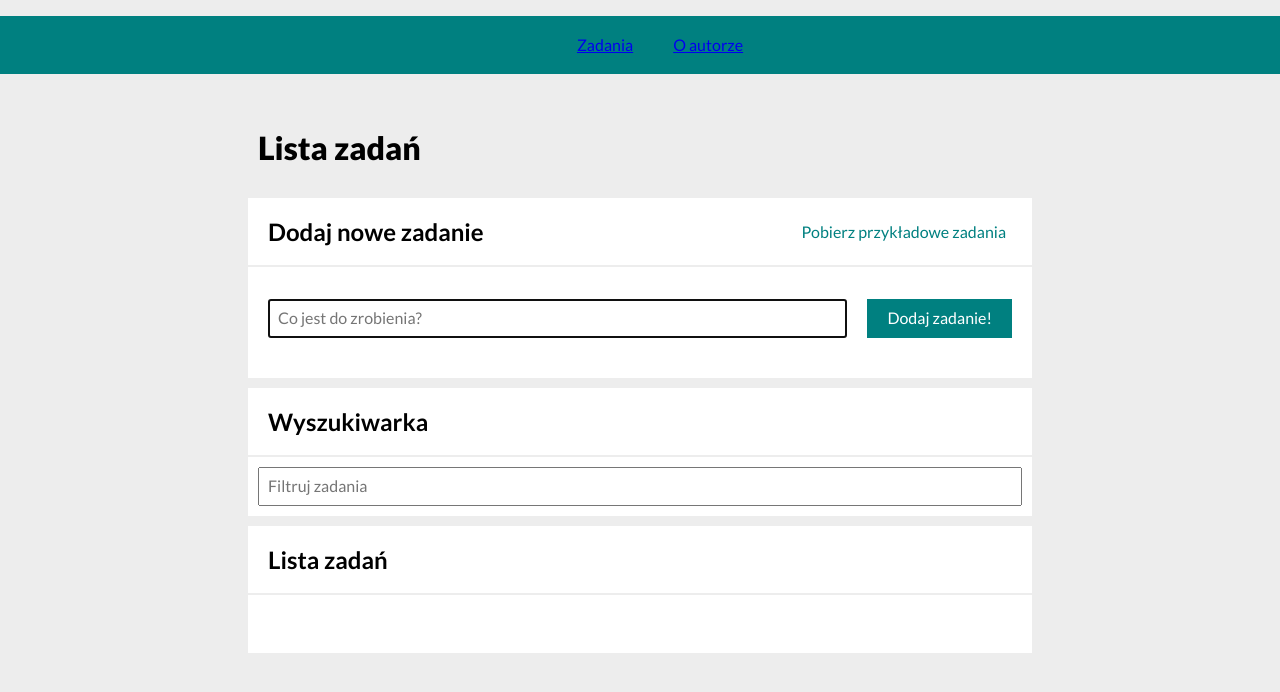
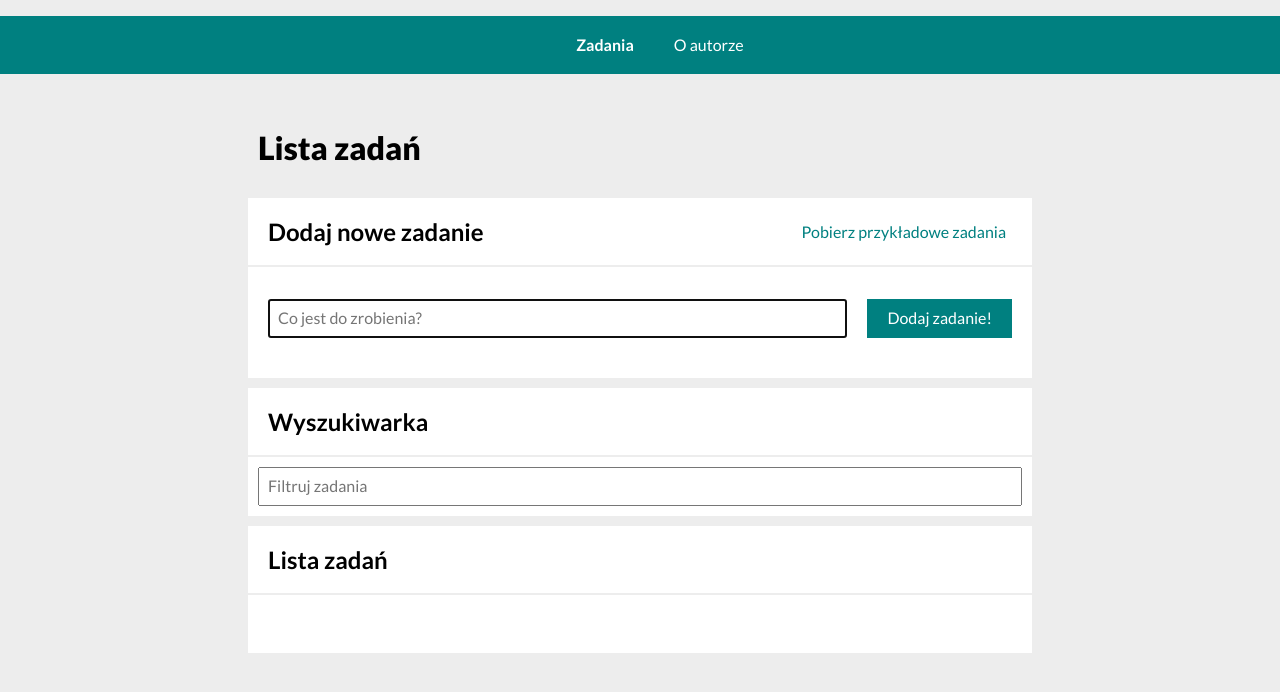
Before and after one commit to KamilStawik/todo-list-react, a React (Create React App) app: page /#/zadania in a window 1280 px wide. Shown: the top 692 px of the page. Built offline with nearby package versions, Linux system fonts and the light colour scheme.

Commit message:
styled-components added to navigation

```diff
--- a/src/App.js
+++ b/src/App.js
@@ -1,6 +1,6 @@
 import React from "react";
-import { HashRouter, NavLink, Link, Switch, Route, Redirect } from "react-router-dom";
-import { StyledNav, ListItem, UnorderedList, StyledLink } from "./styled.js";
+import { HashRouter, Switch, Route, Redirect } from "react-router-dom";
+import { ListItem, UnorderedList, StyledLink } from "./styled.js";
 import AuthorPage from "./features/author/AuthorPage.js";
 import TaskPage from "./features/tasks/TaskPage/index.js"
 import TasksPage from "./features/tasks/TasksPage/index.js"
@@ -10,10 +10,10 @@ const App = () => (
         <nav>
             <UnorderedList>
                 <ListItem>
-                    <NavLink activeClassName="active" to="/zadania">Zadania</NavLink>
+                    <StyledLink to="/zadania">Zadania</StyledLink>
                 </ListItem>
                 <ListItem>
-                    <Link to="/autor">O autorze</Link>
+                    <StyledLink to="/autor">O autorze</StyledLink>
                 </ListItem>
             </UnorderedList>
             <Switch>
--- a/src/styled.js
+++ b/src/styled.js
@@ -1,17 +1,5 @@
+import { NavLink } from "react-router-dom";
 import styled from "styled-components";
-
-export const StyledNav = styled.nav`
-    background-color: ${({ theme }) => (theme.colors.primaryColor)};
-    margin-top: 2px;
-    margin-bottom: 10px;
-    padding: 20px 10px;
-    display: flex;
-    /* align-items: center; */
-
-    /* @media (max-width: ${({ theme }) => (theme.breakPoints.mobile)}px) {
-            flex-wrap: wrap;
-    } */
-`;
 
 export const UnorderedList = styled.ul`
     background-color: ${({ theme }) => (theme.colors.primaryColor)};
@@ -24,33 +12,13 @@ export const ListItem = styled.li`
     padding: 20px;
 `;
 
-export const StyledLink = styled.a`
+export const StyledLink = styled(NavLink).attrs(() => ({
+    activeClassName: "active",
+}))`
     text-decoration: none;
-    color: hsl(0, 0%, 93%);
+    color: hsl(0, 0%, 100%);
+
+    &.active{
+        font-weight: bold;
+    }
 `;
-
-
-// export const Button = styled.button`
-//     border: none;
-//     padding: 10px 20px;
-//     background-color: ${({ theme }) => (theme.colors.primaryColor)};
-//     color: hsl(0, 0%, 100%);
-//     margin: 10px;
-//     cursor: pointer;
-//     justify-self: flex-end;
-//     transition: 0.5s;
-
-//     &:hover {
-//         filter: brightness(110%);
-//         transform: scale(1.1);
-//     }
-
-//     &:active {
-//         filter: brightness(120%);
-//         transform: scale(1.1);
-//     }
-
-//     @media(max-width: ${({ theme }) => (theme.breakPoints.mobile)}px) {
-//         width: 100%;
-//     }
-// `;
```
